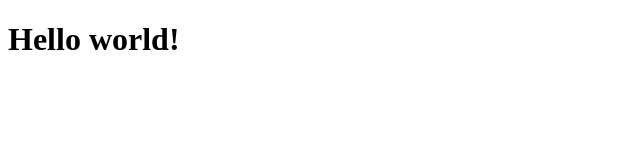
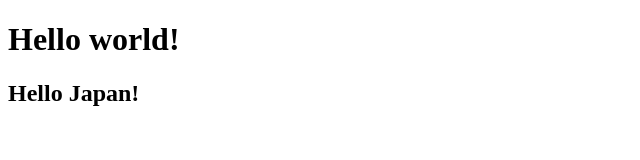
Before and after one commit to mikiko0223/sample_git, a plain HTML site: page index.html in a window 1280 px wide. Shown: the whole page, without its empty margins (0-640 px from the left). Drawn offline with Linux system fonts and the light colour scheme.

Commit message:
h2追加

```diff
--- a/index.html
+++ b/index.html
@@ -8,6 +8,7 @@
 </head>
 <body>
     <h1>Hello world!</h1>
+    <h2>Hello Japan!</h2>
 
 </body>
 </html>
```
